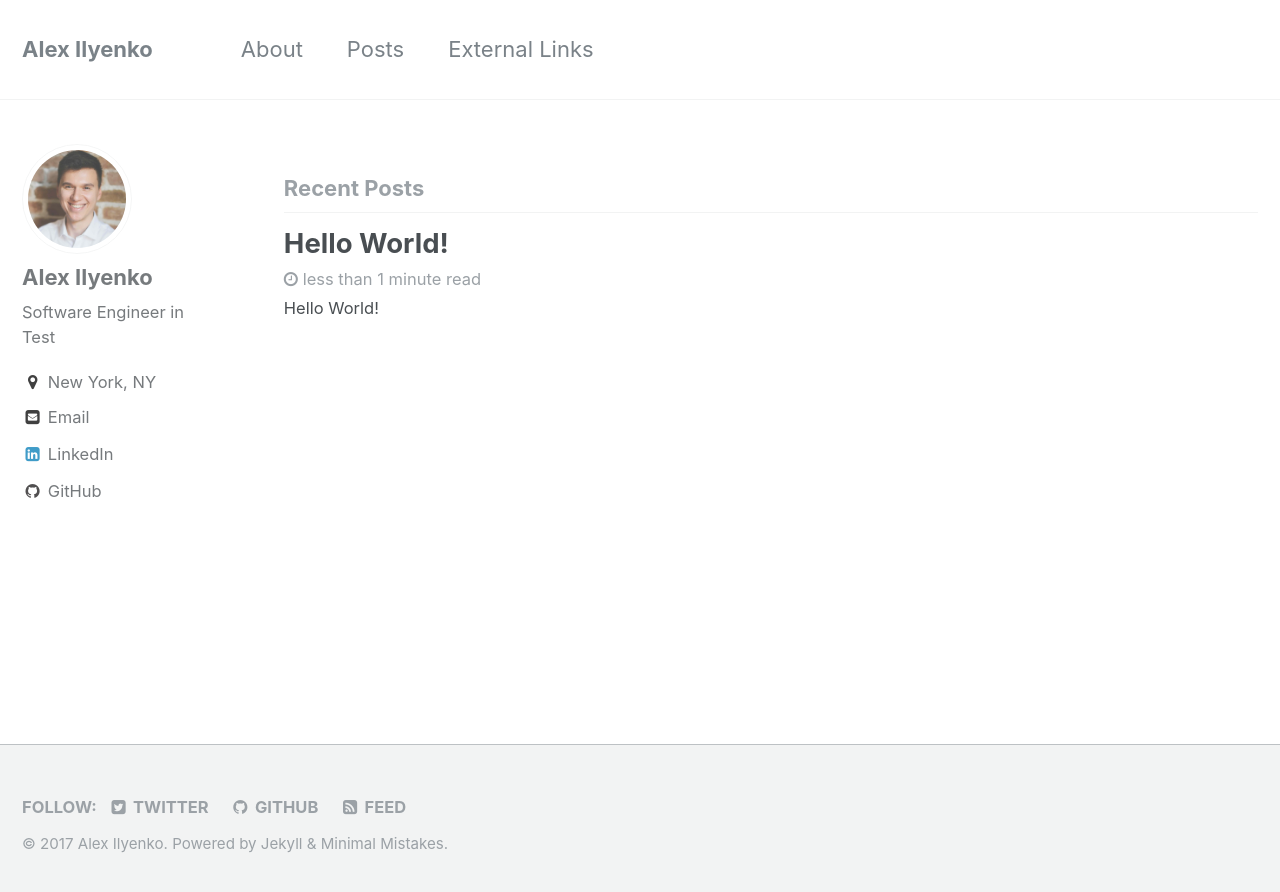
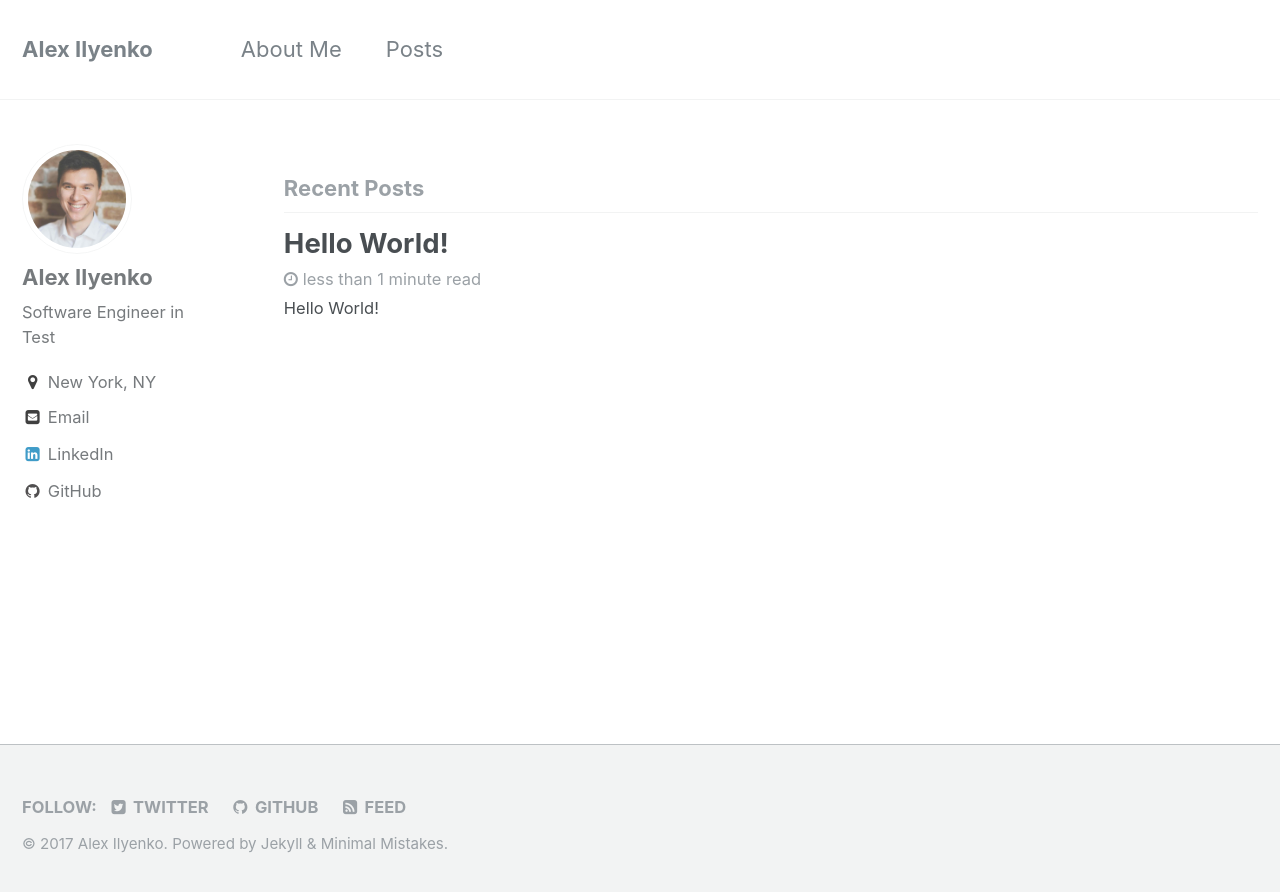
Before and after one commit to alexilyenko/alexilyenko.github.io, a Jekyll site: the page built from index.html, in a window 1280 px wide. Shown: the top 892 px of the page. Built offline with Jekyll 4.4.1, drawn with Linux system fonts in a browser that asks for light colours; the list of posts is cut into pages by our own code.

Commit message:
Remove External Links page

```diff
--- a/_data/navigation.yml
+++ b/_data/navigation.yml
@@ -1,7 +1,5 @@
 main:
-  - title: "About"
+  - title: "About Me"
     url:  /about/
   - title: "Posts"
     url: /posts/
-  - title: "External Links"
-    url: /links/
```
